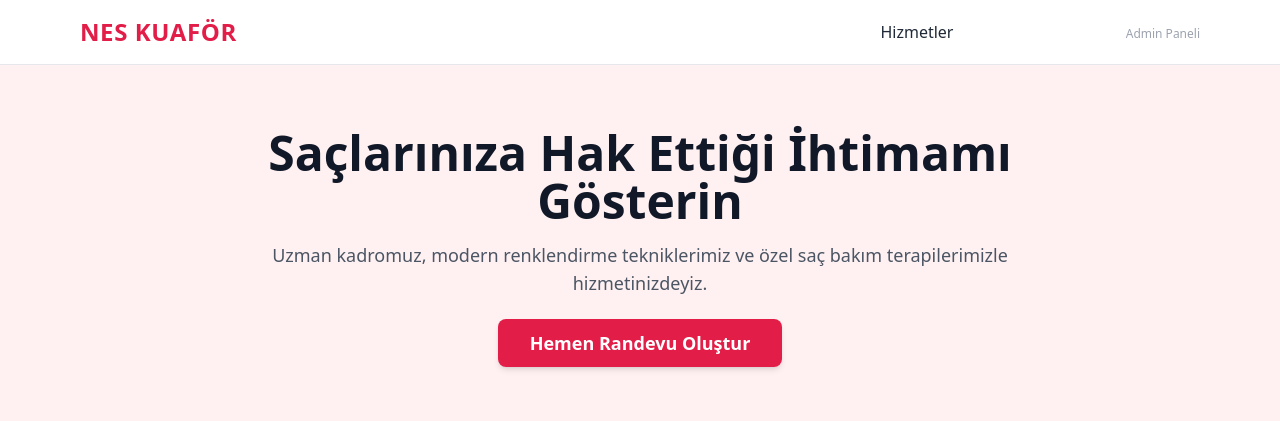
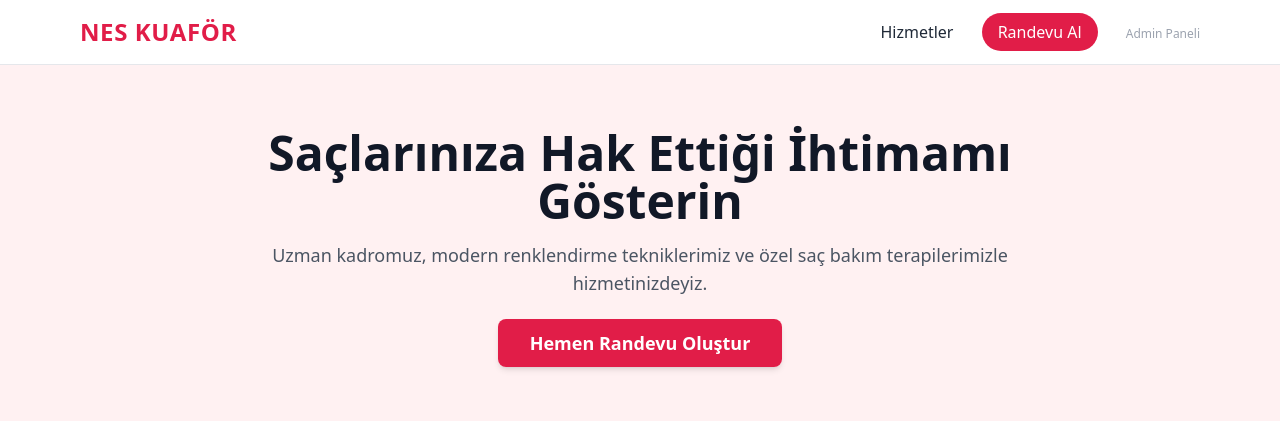
Before and after one commit to erendede28/kuafor-randevu, a Flask app: page / in a window 1280 px wide. Shown: the top 421 px of the page. Run offline with Flask 3, Linux system fonts and the light colour scheme; data that the repository does not hold is empty; some libraries are stand-ins or nearby versions.

Commit message:
Add files via upload

```diff
--- a/templates/index.html
+++ b/templates/index.html
@@ -14,7 +14,7 @@
             <a href="/" class="text-2xl font-bold text-rose-600 tracking-wide">NES KUAFÖR</a>
             <div class="space-x-6">
                 <a href="#hizmetler" class="hover:text-rose-600 font-medium">Hizmetler</a>
-                <a href="#randevu" class="bg-brown-600 text-white px-4 py-2 rounded-full font-medium hover:bg-rose-700 transition">Randevu Al</a>
+                <a href="#randevu" class="bg-rose-600 text-white px-4 py-2 rounded-full font-medium hover:bg-rose-700 transition">Randevu Al</a>
                 <a href="/admin" class="text-xs text-gray-400 hover:text-gray-600">Admin Paneli</a>
             </div>
         </div>
```
